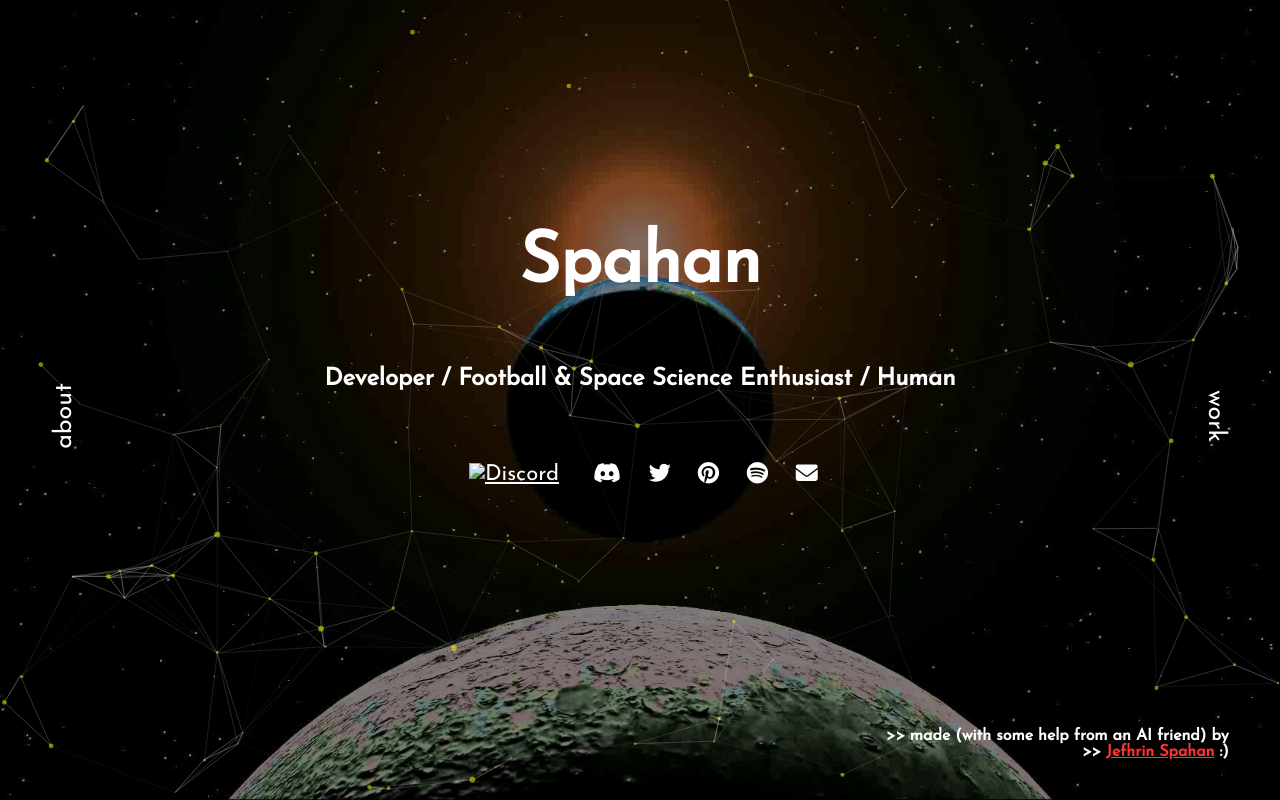
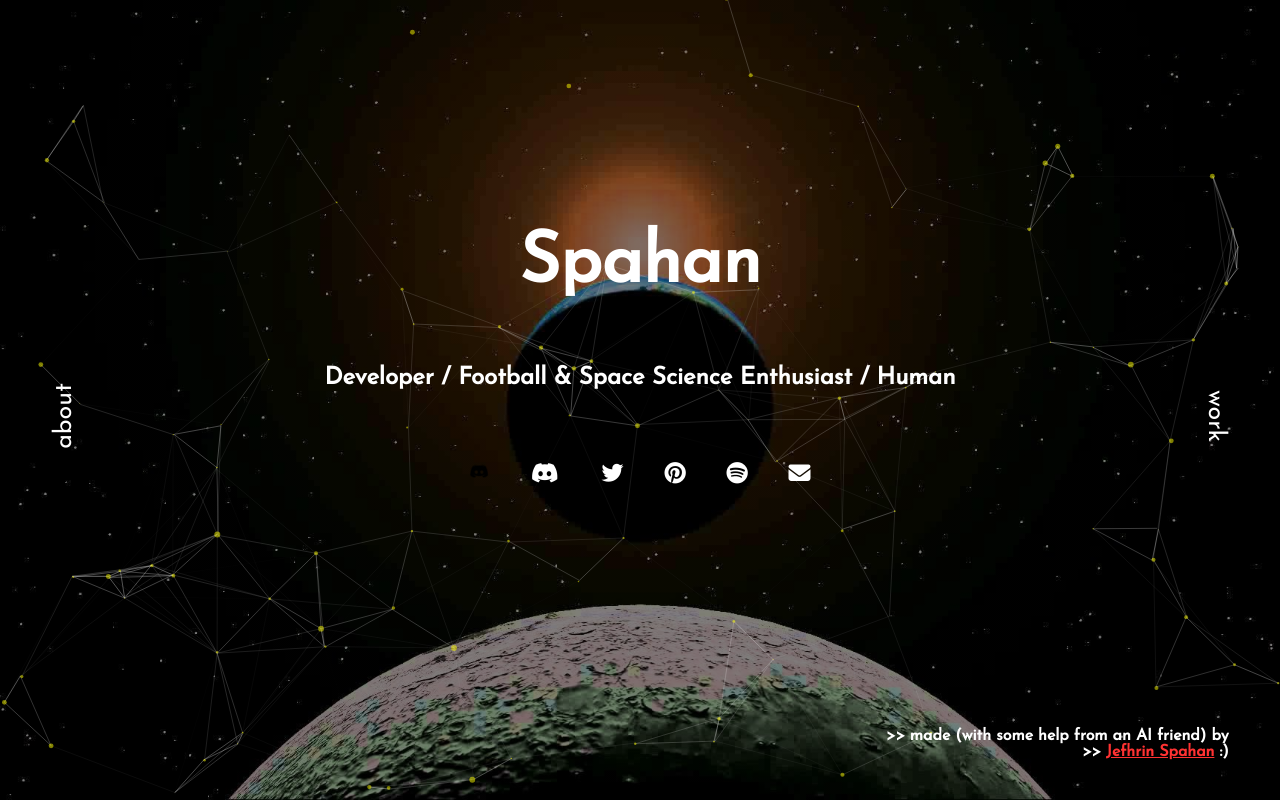
Before and after one commit to jef04han/jef04han.github.io, a plain HTML site: page index.html in a window 1280 px wide. Drawn offline with nearby package versions, Linux system fonts and the light colour scheme.

Commit message:
Update index.html

```diff
--- a/index.html
+++ b/index.html
@@ -89,7 +89,7 @@
                             class="social"
                             href="https://github.com/jef04han"
                             target="_blank"
-                            ><img src="./assets/media/discord.png" alt="Discord" style="width: 20px;" onmouseover="this.style.filter='brightness(50%)'" onmouseout="this.style.filter='brightness(100%)'"></a>
+                            ><img src="./assets/media/discord.ico" alt="Discord" style="width: 20px;" onmouseover="this.style.filter='brightness(50%)'" onmouseout="this.style.filter='brightness(100%)'"></a>
                     </td>
                     <td class="animated zoomIn" style="animation-delay: 2.4s">
                         <a
```
